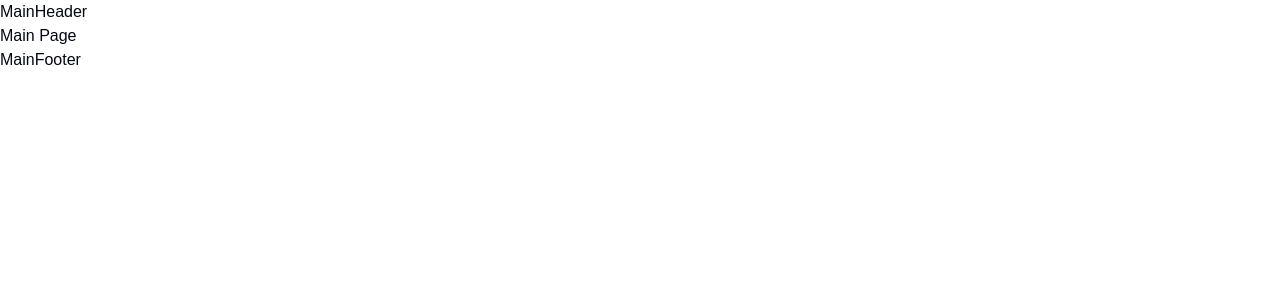
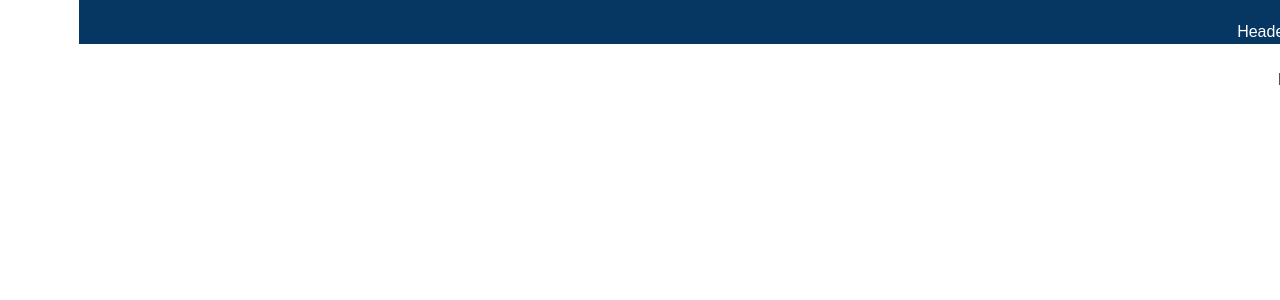
Before and after one commit to pepoo202020/church, a Next.js app: page / in a window 1280 px wide. Shown: the top 300 px of the page. Built offline with nearby package versions, Linux system fonts and the light colour scheme; a web font is replaced by a local one.

Commit message:
slided header finished

```diff
--- a/app/layout.tsx
+++ b/app/layout.tsx
@@ -17,8 +17,8 @@ export default function RootLayout({
   children: React.ReactNode;
 }>) {
   return (
-    <html lang="en">
-      <body>
+    <html lang="en" dir="rtl">
+      <body className="flex flex-col w-screen max-w-[100vw] overflow-x-hidden">
         <MainHeader />
         {children}
         <MainFooter />
--- /dev/null
+++ b/components/Header/HeaderContainer.tsx
@@ -0,0 +1,5 @@
+import React from "react";
+
+export const HeaderContainer = () => {
+  return <div className="MainHeaderContainer">HeaderContainer</div>;
+};
--- /dev/null
+++ b/components/Header/MainHeader.css
@@ -0,0 +1,44 @@
+header {
+  background-color: #053762;
+  max-width: 100vw;
+  width: 100vw;
+  overflow: hidden;
+  color: white;
+  position: sticky;
+  top: 0;
+  right: 0;
+}
+.sliding_header_container {
+  @apply flex flex-col items-start justify-between;
+}
+
+.sliding_header_container_btn {
+  @apply bg-transparent;
+  @apply hover:bg-transparent;
+}
+
+.slided_header_component {
+  @apply bg-[#053762];
+}
+
+.image_container:hover .image {
+  opacity: 0.3;
+  transition: all 0.7s ease-in;
+}
+
+.image_container:hover .line {
+  animation: lineAnimate 0.8s linear;
+  width: 100%;
+}
+
+@keyframes lineAnimate {
+  0% {
+    width: 20px;
+  }
+  50% {
+    width: 50%;
+  }
+  100% {
+    width: 100%;
+  }
+}
--- a/components/Header/MainHeader.tsx
+++ b/components/Header/MainHeader.tsx
@@ -1,3 +1,12 @@
+import { HeaderContainer } from "./HeaderContainer";
+import { SlidingHeader } from "./SlidingHeader";
+import "./MainHeader.css";
+
 export const MainHeader = () => {
-  return <header>MainHeader</header>;
+  return (
+    <header>
+      <SlidingHeader />
+      <HeaderContainer />
+    </header>
+  );
 };
--- /dev/null
+++ b/components/Header/SlidedHeader.tsx
@@ -0,0 +1,105 @@
+"use client";
+import React, { useEffect, useState } from "react";
+import { motion } from "framer-motion";
+import Image from "next/image";
+
+export const SlidedHeader = () => {
+  const [dialyVerse, setDialyVerse] = useState("");
+
+  const getDailyVerse = async () => {
+    try {
+      const response = await fetch("https://beta.ourmanna.com/api/v1/get", {
+        method: "GET",
+        headers: {
+          accept: "application/json",
+        },
+      });
+      const text = await response.text();
+      return text; // Returning the response text
+    } catch (err) {
+      console.error(err);
+      return ""; // Return an empty string or handle the error accordingly
+    }
+  };
+  const translateToArabic = async (text: string) => {
+    const url =
+      "https://microsoft-translator-text.p.rapidapi.com/translate?to%5B0%5D=ar&api-version=3.0&profanityAction=NoAction&textType=plain";
+    const options = {
+      method: "POST",
+      headers: {
+        "content-type": "application/json",
+        "X-RapidAPI-Key": "46bba281cdmshd13b5f6ee4c8682p139405jsn5d3fe5c3c54b",
+        "X-RapidAPI-Host": "microsoft-translator-text.p.rapidapi.com",
+      },
+      body: JSON.stringify([{ Text: text }]),
+    };
+    try {
+      const response = await fetch(url, options);
+      const result = await response.json(); // Parse response as JSON
+      // Check if 'translations' property exists in the result
+      if (
+        result &&
+        result[0] &&
+        result[0].translations &&
+        result[0].translations[0]
+      ) {
+        // Set translated verse
+        setDialyVerse(result[0].translations[0].text);
+      } else {
+        console.error("Error: Translations property not found in response.");
+      }
+    } catch (error) {
+      console.error(error);
+    }
+  };
+  getDailyVerse().then(translateToArabic);
+
+  return (
+    <div className="w-screen max-w-[100vw] p-5 h-[410px] flex flex-col lg:flex-row  items-center justify-center lg:gap-[172px]">
+      <div className="flex flex-col items-center justify-center gap-[15px]  h-full p-2">
+        <h5 className="text-white text-[25px] font-bold leading-5 px-8">
+          المناسبة الكنسية الحالية
+        </h5>
+        <motion.div
+          className="image_container h-full w-full rounded-lg overflow-hidden flex items-center justify-center relative cursor-pointer"
+          initial={{ opacity: 0, x: 100 }}
+          animate={{ opacity: 1, x: 0 }}
+          transition={{ duration: 1, type: "spring" }}
+        >
+          <div className=" h-full w-full absolute z-0 top-0">
+            <Image
+              className="image h-full w-full cover"
+              src="/Images/currentChurchOccation.jpg"
+              alt="Current Church Occation"
+              width={200}
+              height={200}
+            />
+          </div>
+          <div className="h-full w-full absolute gap-2 bg-black/25 top-0 z-10 flex flex-col items-center justify-center px-5">
+            <h1 className="text-[34px] leading-10 font-bold">
+              الخمسين المقدسة
+            </h1>
+            <div className="line bg-white h-1 w-5 rounded"></div>
+            <p className="font-normal leading-6 text-[15px] text-center">
+              متابعة روحية لعيد القيامة المجيد والخمسين المقدسة
+            </p>
+          </div>
+        </motion.div>
+      </div>
+      <motion.div
+        className="w-fit h-full  p-5 flex flex-col items-start justify-start gap-2"
+        initial={{ opacity: 0, x: -100 }}
+        animate={{ opacity: 1, x: 0 }}
+        transition={{ duration: 1, type: "spring" }}
+      >
+        <h1 className="font-medium text-[21px] leading-5">آية اليوم</h1>
+        {dialyVerse && dialyVerse.length > 0 && (
+          <>
+            <p>{dialyVerse.split("-")[0]}</p>
+            <p>{dialyVerse.split("-")[1].split("(NIV)")[0]}</p>
+          </>
+        )}
+      </motion.div>
+    </div>
+  );
+};
--- /dev/null
+++ b/components/Header/SlidingHeader.tsx
@@ -0,0 +1,54 @@
+"use client";
+import React, { useState } from "react";
+import { Button } from "../ui/button";
+import { IoIosArrowDown, IoIosArrowUp } from "react-icons/io";
+import { motion } from "framer-motion";
+import { SlidedHeader } from "./SlidedHeader";
+
+export const SlidingHeader = () => {
+  const [slidingPessed, setSlidingPressed] = useState(false);
+  const [hovered, setHovered] = useState(false);
+  const handleSlidingBtn = () => {
+    setSlidingPressed((pre) => !pre);
+  };
+  const handleMouseEnter = () => {
+    setHovered(true);
+  };
+
+  const handleMouseLeave = () => {
+    setHovered(false);
+  };
+  return (
+    <motion.div
+      initial="hidden"
+      animate={slidingPessed ? "visible" : "hidden"}
+      variants={{
+        visible: { height: "430.837px" },
+        hidden: { height: "20px" },
+      }}
+      transition={{ duration: 1, type: "spring" }}
+      className={`sliding_header_container `}
+    >
+      {slidingPessed && (
+        <div className={`slided_header_component`}>
+          <SlidedHeader />
+        </div>
+      )}
+      <Button
+        className="sliding_header_container_btn"
+        size="icon"
+        onMouseEnter={handleMouseEnter}
+        onMouseLeave={handleMouseLeave}
+        onClick={handleSlidingBtn}
+      >
+        <motion.div
+          initial={false}
+          animate={hovered ? { rotate: 180 } : { rotate: 0 }}
+          transition={{ type: "spring", duration: 0.5 }}
+        >
+          {slidingPessed ? <IoIosArrowUp /> : <IoIosArrowDown />}
+        </motion.div>
+      </Button>
+    </motion.div>
+  );
+};
--- /dev/null
+++ b/components/ui/button.tsx
@@ -0,0 +1,58 @@
+import * as React from "react";
+import { Slot } from "@radix-ui/react-slot";
+import { cva, type VariantProps } from "class-variance-authority";
+
+import { cn } from "@/lib/utils";
+
+const buttonVariants = cva(
+  "inline-flex items-center justify-center whitespace-nowrap rounded-md text-sm font-medium transition-colors focus-visible:outline-none focus-visible:ring-1 focus-visible:ring-ring disabled:pointer-events-none disabled:opacity-50",
+  {
+    variants: {
+      variant: {
+        default:
+          "bg-primary text-primary-foreground shadow hover:bg-primary/90",
+        destructive:
+          "bg-destructive text-destructive-foreground shadow-sm hover:bg-destructive/90",
+        outline:
+          "border border-input bg-background shadow-sm hover:bg-accent hover:text-accent-foreground",
+        secondary:
+          "bg-secondary text-secondary-foreground shadow-sm hover:bg-secondary/80",
+        ghost: "hover:bg-accent hover:text-accent-foreground",
+        link: "text-primary underline-offset-4 hover:underline",
+        customOutline: "bg-trn",
+      },
+      size: {
+        default: "h-9 px-4 py-2",
+        sm: "h-8 rounded-md px-3 text-xs",
+        lg: "h-10 rounded-md px-8",
+        icon: "h-9 w-9",
+      },
+    },
+    defaultVariants: {
+      variant: "default",
+      size: "default",
+    },
+  }
+);
+
+export interface ButtonProps
+  extends React.ButtonHTMLAttributes<HTMLButtonElement>,
+    VariantProps<typeof buttonVariants> {
+  asChild?: boolean;
+}
+
+const Button = React.forwardRef<HTMLButtonElement, ButtonProps>(
+  ({ className, variant, size, asChild = false, ...props }, ref) => {
+    const Comp = asChild ? Slot : "button";
+    return (
+      <Comp
+        className={cn(buttonVariants({ variant, size, className }))}
+        ref={ref}
+        {...props}
+      />
+    );
+  }
+);
+Button.displayName = "Button";
+
+export { Button, buttonVariants };
--- a/package.json
+++ b/package.json
@@ -10,11 +10,14 @@
   },
   "dependencies": {
     "@radix-ui/react-icons": "^1.3.0",
+    "@radix-ui/react-slot": "^1.0.2",
     "class-variance-authority": "^0.7.0",
     "clsx": "^2.1.1",
+    "framer-motion": "^11.2.6",
     "next": "14.2.3",
     "react": "^18",
     "react-dom": "^18",
+    "react-icons": "^5.2.1",
     "tailwind-merge": "^2.3.0",
     "tailwindcss-animate": "^1.0.7"
   },
```
Also changed, not shown: public/Images/currentChurchOccation.jpg (added), 1 other file (tests, documents, lock files or other folders).
